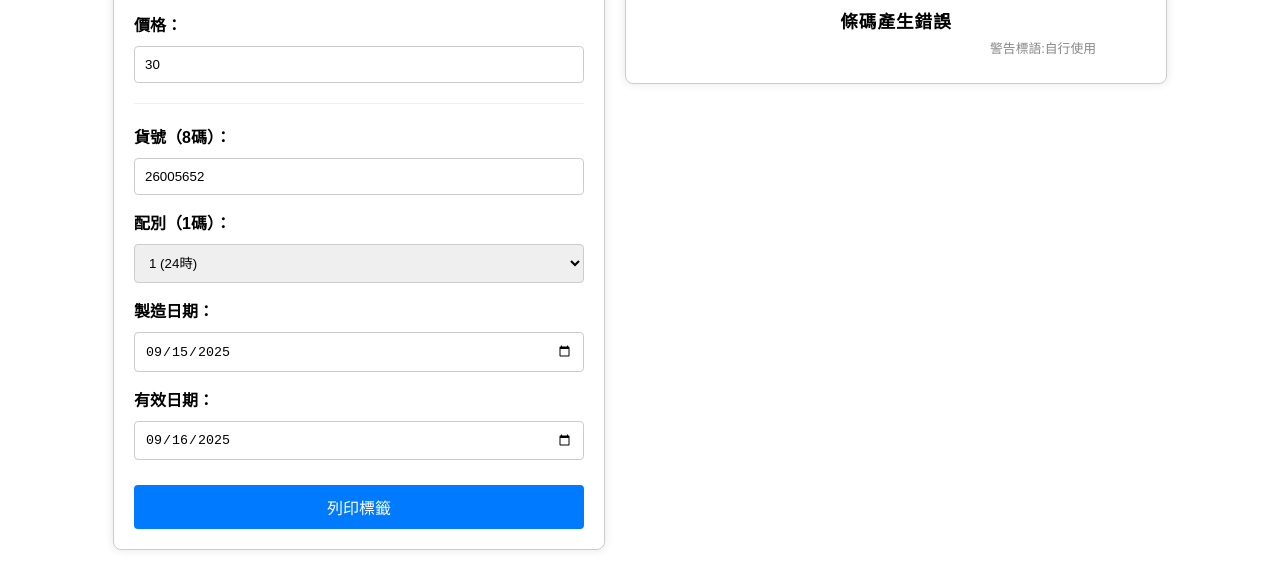
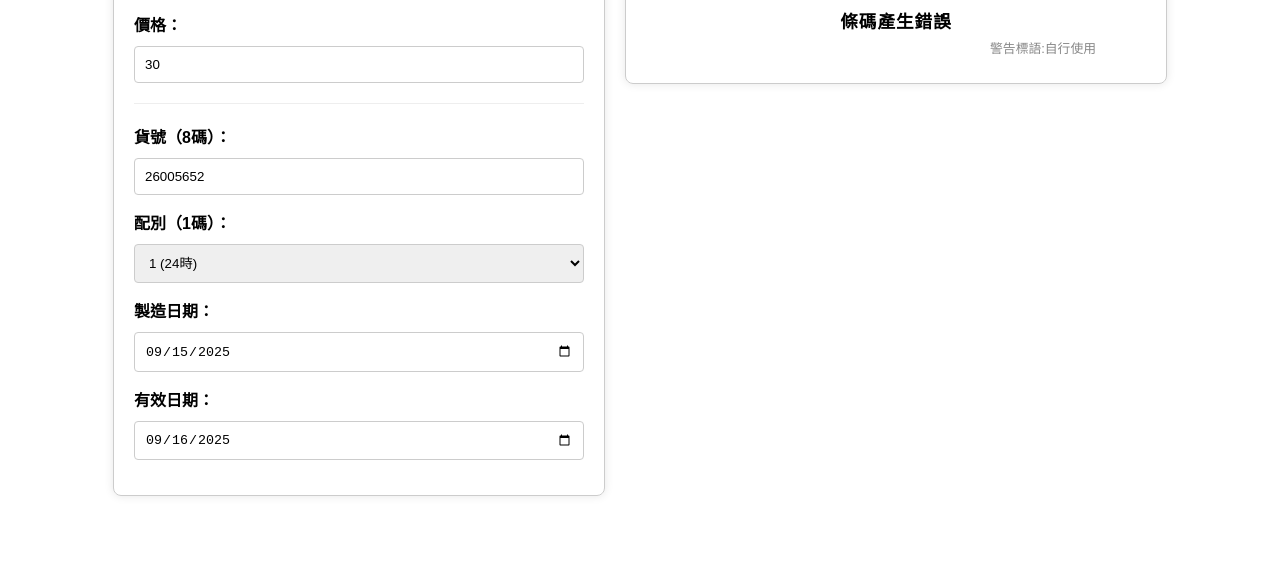
Before and after one commit to qq50123456100/timecontrol_barcode_gnerator, a plain HTML site: page index.html in a window 1280 px wide. Shown: the part 288-858 px from the top of the page. After the commit the page ends 804 px from the top, so only its background shows below. Drawn offline with Linux system fonts and the light colour scheme.

Commit message:
Update index.html

```diff
--- a/index.html
+++ b/index.html
@@ -229,7 +229,6 @@
         <input type="date" id="expiryDate" onchange="calculateExpiryDay(); updateLabel();" value="2025-09-16">
     </div>
 
-    <button onclick="window.print()">列印標籤</button>
 </div>
 
 <div class="label-preview-container">
```
